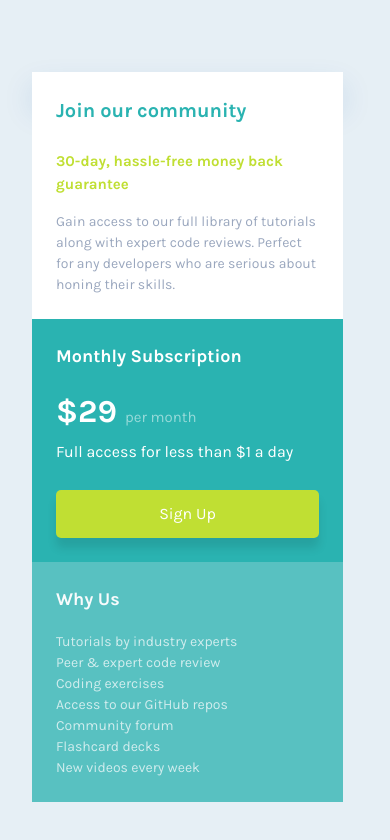
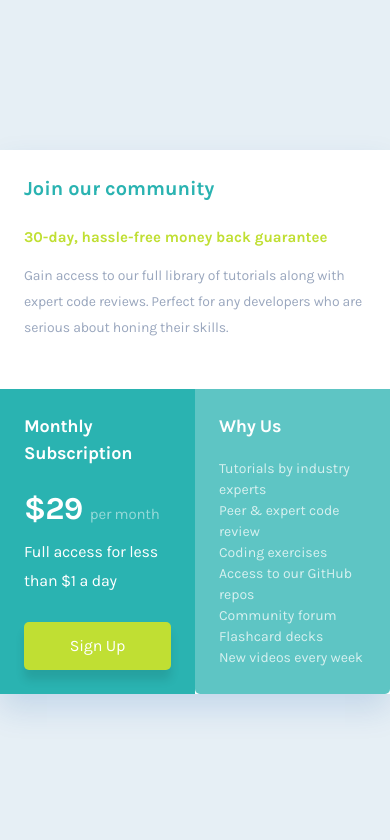
Before and after one commit to NF0mar/Single-Price-Grid-Component, a website built with Vite: page index.html in a window 390 px wide. Built offline with nearby package versions, Linux system fonts and the light colour scheme; files whose address does not match are found by name.

Commit message:
refactor: Update CSS styles for better readability and responsiveness

```diff
--- a/index.html
+++ b/index.html
@@ -7,21 +7,21 @@
     <title>Single Price</title>
 </head>
 <body>
-    <main class="main">
+    <main class="main bg-accent-100">
         <section class="join bg-accent-100">
-            <h3 class="fw-bold text-accent-400 fs-heading padding-400">Join our community</h3>
-            <p class="fw-bold text-accent-500 fs-guarante padding-200">30-day, hassle-free money back guarantee</p>
-            <p class="fw-regular fs-large_text text-accent-300">Gain access to our full library of tutorials along with expert code reviews. Perfect for any developers who are serious about honing their skills.</p>
+            <h3 class="heading fw-bold text-accent-400 fs-heading padding-400">Join our community</h3>
+            <p class="guarante fw-bold text-accent-500 fs-guarante padding-200">30-day, hassle-free money back guarantee</p>
+            <p class="access fw-regular fs-large_text text-accent-300">Gain access to our full library of tutorials along with expert code reviews. Perfect for any developers who are serious about honing their skills.</p>
         </section>
         <section class="subscription bg-accent-400">
-            <h4 class="fw-bold text-accent-100 fs-sub-heading padding-300">Monthly Subscription</h4>
-            <p class="text-accent-100 fs-price fw-bold padding-100">$29 <span class="fs-guarante fw-regular">per month</span></p>
-            <p class="text-accent-100 fs-subscription fw-regular padding-500 ">Full access for less than $1 a day</p>
+            <h4 class="sub-heading fw-bold text-accent-100 fs-sub-heading padding-300">Monthly Subscription</h4>
+            <p class="price text-accent-100 fs-price fw-bold padding-100">$29 <span class="fs-guarante fw-regular">per month</span></p>
+            <p class="full-access text-accent-100 fs-subscription fw-regular padding-500 ">Full access for less than $1 a day</p>
             <button class="btn bg-accent-500 fs-subscription text-accent-100 fw-regular">Sign Up</button>
         </section>
         <section class="why-us">
-            <h4 class="fw-bold fs-sub-heading text-accent-100 padding-300">Why Us</h4>
-            <p class="fw-regular fs-large_text text-accent-100">Tutorials by industry experts <br> Peer & expert code review <br> Coding exercises <br> Access to our GitHub repos <br> Community forum <br> Flashcard decks <br> New videos every week</p>
+            <h4 class="sub-heading fw-bold fs-sub-heading text-accent-100 padding-300">Why Us</h4>
+            <p class="our-info fw-regular fs-large_text text-accent-100">Tutorials by industry experts <br> Peer & expert code review <br> Coding exercises <br> Access to our GitHub repos <br> Community forum <br> Flashcard decks <br> New videos every week</p>
         </section>
     </main>
 </body>
--- a/style.css
+++ b/style.css
@@ -32,26 +32,26 @@
     --ff-body: var(--ff-primary);
 
 
-    --fs-100: 14px;
-    --fs-200: 15px;
-    --fs-300: 16px;
-    --fs-400: 18px;
-    --fs-500: 20px;
-    --fs-600: 32px;
+    --fs-100: 0.875rem;
+    --fs-200: 0.938rem;
+    --fs-300: 1rem;
+    --fs-400: 1.125rem;
+    --fs-500: 1.25rem;
+    --fs-600: 2rem;
 
 
 
     --size-mobile: 23.438rem;
 
-    --size-100: 4px;
-    --size-200: 16px;
-    --size-300: 18px;
-    --size-400: 24px;
-    --size-500: 26px;
-    --size-600: 48px;
-    --size-700: 263px;
-    --size-800: 311px;
-    --size-900: 722px;
+    --size-100: 0.25rem;
+    --size-200: 1rem;
+    --size-300: 1.125rem;
+    --size-400: 1.5rem;
+    --size-500: 1.625rem;
+    --size-600: 3rem;
+    --size-700: 16.438rem;
+    --size-800: 19.438rem;
+    --size-900: 45.125rem;
 
     --size-laptop: 90rem;
 
@@ -99,44 +99,120 @@ body{
     font-family: var(--ff-body);
     background-color: var(--clr-accent-200);
     width: var(--size-mobile);
-    padding: 72px 32px 62px;
+    padding: 4.5rem 2rem 3.875rem;
 }
 
 .main {
-    /* background-color: var(--clr-accent-400); */
-    height: var(--size-400);
-    box-shadow: 0px 15px 30px 0px rgba(0, 81, 171, 0.15);
+    /* min-height: 100vh; */
+    box-shadow: 0px 0.938rem 1.875rem 0px rgba(0, 81, 171, 0.15);
 }
 
 .join {
-    padding: 24px;
+    padding: 1.5rem;
+    border-top-left-radius: 0.313rem;
+    border-top-right-radius: 0.313rem;
+}
+
+.heading {
+    letter-spacing: -0.025;
+}
+
+.guarante {
+    line-height: 1.25;
+}
+
+.access {
+    line-height: 1.857;
+    letter-spacing: -0.0125em;
 }
 
 .subscription {
-    padding: 24px;
+    padding: 1.5rem;
 }
+
+.sub-heading {
+    letter-spacing: -0.014em;
+}
+
+.price {
+    letter-spacing: -0.025em;
+}
+
 span {
     opacity: 0.5;
+    line-height: 1.857;
+    letter-spacing: -0.0125em;
+
 }
 
+.full-access {
+    line-height: 1.857;
+    letter-spacing: -0.0125em;
+
+}
 .btn {
     width: 100%;
-    height: 48px;
+    height: 3rem;
     border: none;
-    border-radius: 5px;
-    box-shadow: 0px 10px 10px 0px rgba(0, 0, 0, 0.10);
+    border-radius: 0.313rem;
+    box-shadow: 0px 0.625rem 0.625rem 0px rgba(0, 0, 0, 0.10);
+    letter-spacing: -0.0125em;
 }
 .btn:hover {
     cursor: pointer;
 }
 .why-us {
-    padding: 24px;
+    padding: 1.5rem;
     background-color: var(--clr-accent-400);
     opacity: 0.7519;
+    border-bottom-left-radius: 0.313rem;
+    border-bottom-right-radius: 0.313rem;
 }
 .why-us p {
     opacity: 0.75;
 }
+
+our-info {
+    line-height: 1.4286;
+    letter-spacing: -0.011em;
+}
+
+@media(min-width:23.438rem) {
+    body {
+        width: 100%; /* Allow body to take full width */
+        height: 100vh;
+        max-width: var(--size-laptop);
+        /* padding: 163px 402px 162px 403px; */
+        display: flex;
+        align-items: center;
+        justify-content: center;
+        padding: 0;
+    }
+    .main {
+        display: grid;
+        grid-template-columns: repeat(2,1fr);
+        /* grid-auto-rows: 16.188rem; */
+        max-width: 39.688rem;
+    }
+
+    .join {
+        grid-column: 1/3;
+        grid-row: 1/2;
+        /* padding: 1.5rem 2rem;  */
+        margin-bottom: 1.5rem;
+    }
+
+    .subscription {
+        grid-column: 1/2;
+        grid-row: 2/3;
+    }
+
+    .why-us {
+        grid-column: 2/3;
+        grid-row: 2/3;
+    }
+}
+
 
 /* UTILITY CLASSES */
 
```
